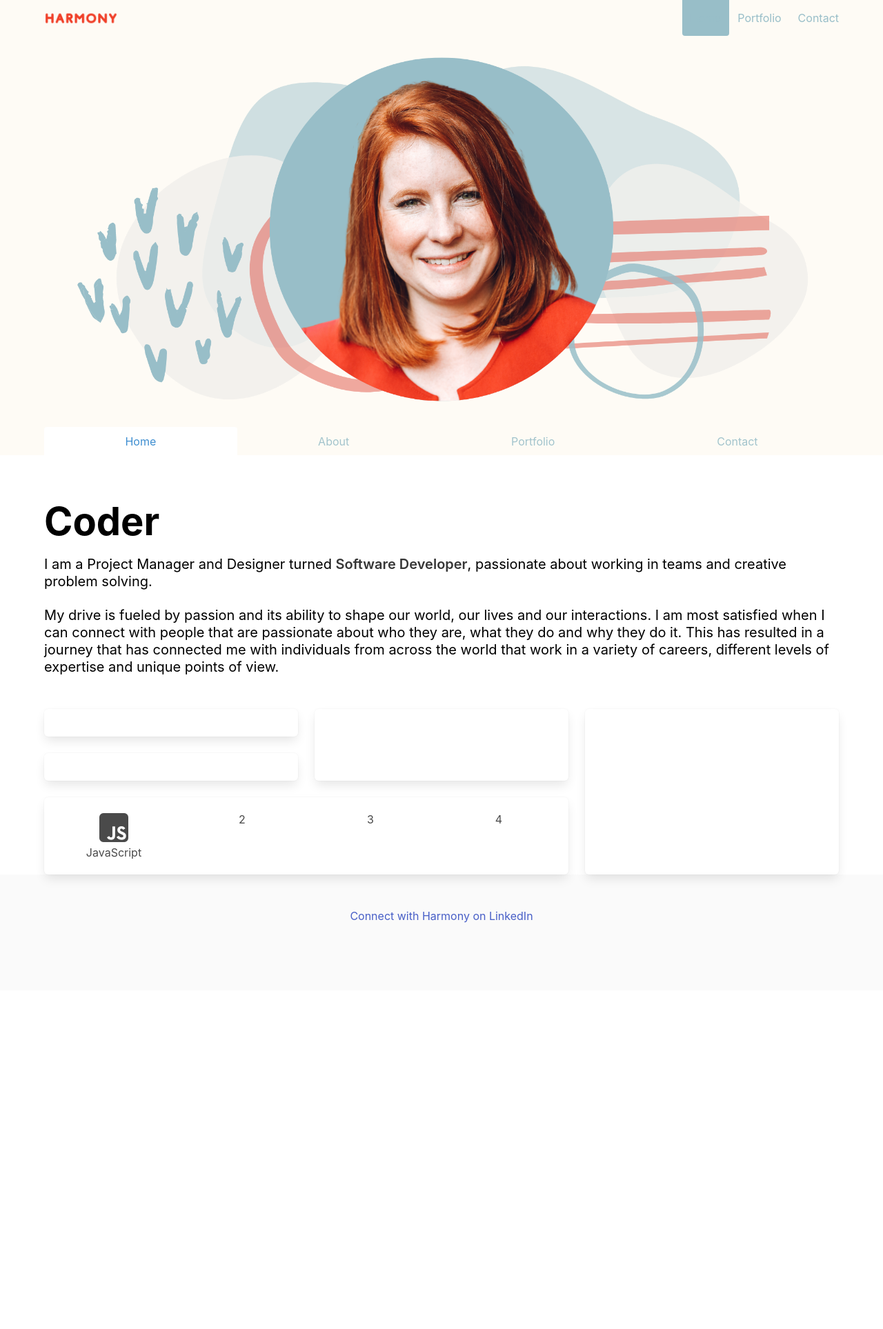
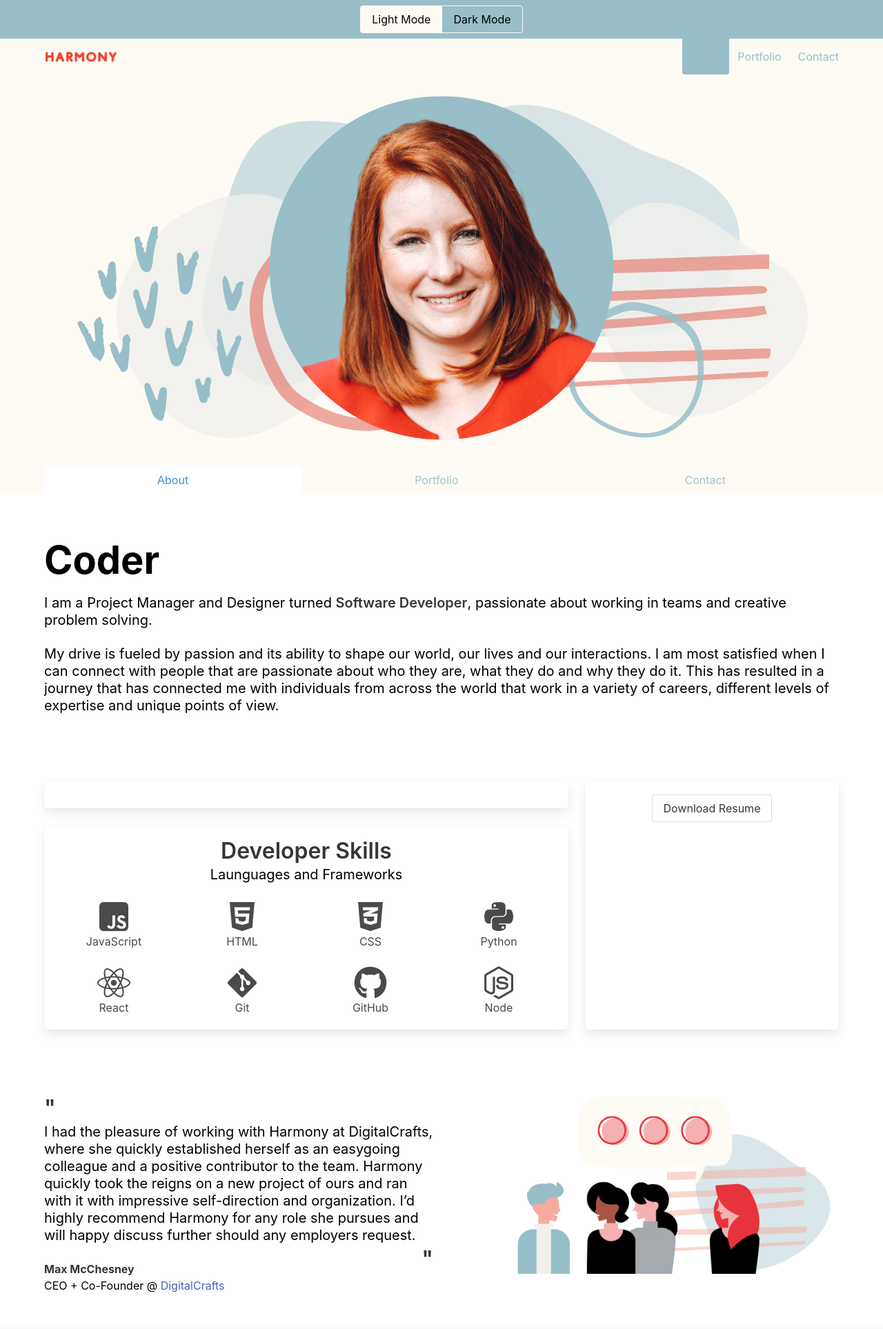
Before and after one commit to harmonytrevena/portfolio, a plain HTML site: page index.html in a window 1280 px wide. Shown: the top 1927 px of the page at 69% size. Before the commit the page ends 1436 px from the top, so only its background shows below. Drawn offline with nearby package versions, Linux system fonts and the light colour scheme.

Commit message:
Added new graphics, skills section and updated css.

```diff
--- a/index.html
+++ b/index.html
@@ -20,6 +20,16 @@
   </head>
 
   <body>
+
+    <!-- Light or Dark Mode -->
+    <section class="section browsermode">
+      <div class="container">
+        <div class="buttons has-addons is-centered">
+          <button class="button is-active mode" id="modeButtonLight">Light Mode</button>
+          <button class="button mode" id="modeButtonDark">Dark Mode</button>
+        </div>
+      </div>
+    </section>
 
     <!-- Hero -->
     <section class="hero is-info is-large">
@@ -63,10 +73,7 @@
           <div class="container">
             <ul>
               <li class="is-active">
-                <a>Home</a>
-              </li>
-              <li>
-                <a href="html/about.html">About</a>
+                <a>About</a>
               </li>
               <li>
                 <a>Portfolio</a>
@@ -100,27 +107,33 @@
     </section>
 
     <!-- Main Content -->
-    <section>
+    <section class="section">
     <div class="container">
       <div class="tile is-ancestor">
         <div class="tile is-vertical is-8">
           <div class="tile">
             <div class="tile is-parent is-vertical">
               <article class="tile is-child box">
-                <!-- Put any content you want -->
+
               </article>
+              <!-- <article class="tile is-child box">
+
+              </article> -->
+            </div>
+            <!-- <div class="tile is-parent">
               <article class="tile is-child box">
-                <!-- Put any content you want -->
+
               </article>
-            </div>
-            <div class="tile is-parent">
-              <article class="tile is-child box">
-                <!-- Put any content you want -->
-              </article>
-            </div>
+            </div> -->
           </div>
           <div class="tile is-parent">
             <article class="tile is-child box">
+            <h1 class="title align-center">
+              Developer Skills
+            </h1>
+            <h2 class="subtitle align-center">
+              Launguages and Frameworks
+            </h2>
               <div class="columns is-mobile align-center">
                 <div class="column">
                   <div class="inner">
@@ -128,19 +141,92 @@
                     <h3>JavaScript</h3>
                   </div>
                 </div>
-                <div class="column">2</div>
-                <div class="column">3</div>
-                <div class="column">4</div>
+                <div class="column">
+                  <div class="inner">
+                    <span style="font-size: 3rem;" class="fab style2 major fa-html5"></span>
+                    <h3>HTML</h3>
+								  </div>
+                </div>
+                <div class="column">
+                  <div class="inner">
+                    <span style="font-size: 3rem;" class="fab style2 major fa-css3-alt"></span>
+                    <h3>CSS</h3>
+                  </div>
+                </div>
+                <div class="column">
+                  <div class="inner">
+                    <span style="font-size: 3rem;" class="fab style2 major fa-python"></span>
+                    <h3>Python</h3>
+                  </div>
+                </div>
+              </div>
+              <div class="columns is-mobile align-center">
+                <div class="column">
+                  <div class="inner">
+                    <span style="font-size: 3rem;" class="fab style2 major fa-react"></span>
+                    <h3>React</h3>
+								  </div>
+                </div>
+                <div class="column">
+                  <div class="inner">
+                    <span style="font-size: 3rem;" class="fab style2 major fa-git-alt"></span>
+                    <h3>Git</h3>
+								  </div>
+                </div>
+                <div class="column">
+                  <div class="inner">
+                    <span style="font-size: 3rem;" class="fab style2 major fa-github"></span>
+                    <h3>GitHub</h3>
+								  </div>
+                </div>
+                <div class="column">
+                  <div class="inner">
+                    <span style="font-size: 3rem;" class="fab style2 major fa-node-js"></span>
+                    <h3>Node</h3>
+							  	</div>
+                </div>
               </div>
             </article>
           </div>
         </div>
         <div class="tile is-parent">
           <article class="tile is-child box">
-
+            <div class="buttons is-centered">
+              <button class="button">Download Resume</button>
+            </div>
           </article>
         </div>
       </div>
+      </div>
+    </section>
+
+    <!-- Teams Are Awesome -->
+    <section class="section">
+      <div class="container">
+        <div class="columns">
+          <div class="column">
+            <h1 class="title">
+              "
+            </h1>
+            <h2 class="subtitle">
+              I had the pleasure of working with Harmony at DigitalCrafts, where she quickly established herself as an easygoing colleague and a positive contributor to the team. Harmony quickly took the reigns on a new project of ours and ran with it with impressive self-direction and organization. I’d highly recommend Harmony for any role she pursues and will happy discuss further should any employers request.
+            </h2>
+            <h1 class="title is-pulled-right">
+              "
+            </h1>
+            <p class="">
+              <strong>Max McChesney</strong>
+            </p>
+            <p class="">
+              CEO + Co-Founder @ <a href="https://www.digitalcrafts.com/" rel="noreferrer">DigitalCrafts</a>
+            </p>
+          </div>
+          <div class="column">
+            <a>
+              <img src="images/Teamwork_Image.png" alt="Logo">
+            </a>
+          </div>
+        </div>
       </div>
     </section>
 
@@ -154,7 +240,8 @@
     </footer>
 
     <!-- Scripts -->
-    <script src="scripts/main.js"></script>
+    <script src="scripts/movingLetters.js"></script>
+    <script src="scripts/index.js"></script>
 
   </body>
 </html>
--- /dev/null
+++ b/scripts/index.js
@@ -0,0 +1,21 @@
+'use strict';
+
+// Add description here
+const clickModeButtonLight = document.querySelector('#modeButtonLight');
+const clickModeButtonDark = document.querySelector('#modeButtonLight');
+
+clickModeButtonLight.addEventListener('click', function (event) {
+  event.preventDefault();
+
+  inputs.forEach((input, index) => {
+    placeholders[index].innerHTML = input.value;
+  })
+});
+
+clickModeButtonDark.addEventListener('click', function (event) {
+    event.preventDefault();
+
+    inputs.forEach((input, index) => {
+      placeholders[index].innerHTML = input.value;
+    })
+  });
--- a/scripts/main.js
+++ b/scripts/movingLetters.js
@@ -1,4 +1,6 @@
-// Wrap every letter in a span
+'use strict';
+
+// Add description here
 const textWrapper = document.querySelector('.moving .letters');
 textWrapper.innerHTML = textWrapper.textContent.replace(/([^\x00-\x80]|\w)/g, "<span class='letter'>$&</span>");
 
--- a/styles/style.css
+++ b/styles/style.css
@@ -174,12 +174,29 @@ h1, h2, h3, h4, h5, h6 {
 
 .hero.is-info a.navbar-item:hover, .hero.is-info a.navbar-item.is-active, .hero.is-info .navbar-link:hover, .hero.is-info .navbar-link.is-active {
   background-color: #98bec8;
+  border-radius: 0px 0px 4px 4px;
   color: #ffffff;
-  border-radius: 0px 0px 4px 4px;
 }
 
 .navbar-burger:hover {
   background-color: #98bec8;
+  border-radius: 0px 0px 4px 4px;
   color: #ffffff;
-  border-radius: 0px 0px 4px 4px;
 }
+
+.browsermode {
+  background-color: #98bec8;
+  padding: .5rem 1rem;
+}
+
+.button.mode:active, .button.mode.is-active {
+  background-color: #fefbf5;
+  border-color: #fefbf5;
+  color: #000000;
+}
+
+.button.mode {
+  background-color: #98bec8;
+  border-color: #fefbf5;
+  color: #000000;
+}
```
Also changed, not shown: html/about.html (deleted, +0 -105 lines), images/Teamwork_Image.png (added).
